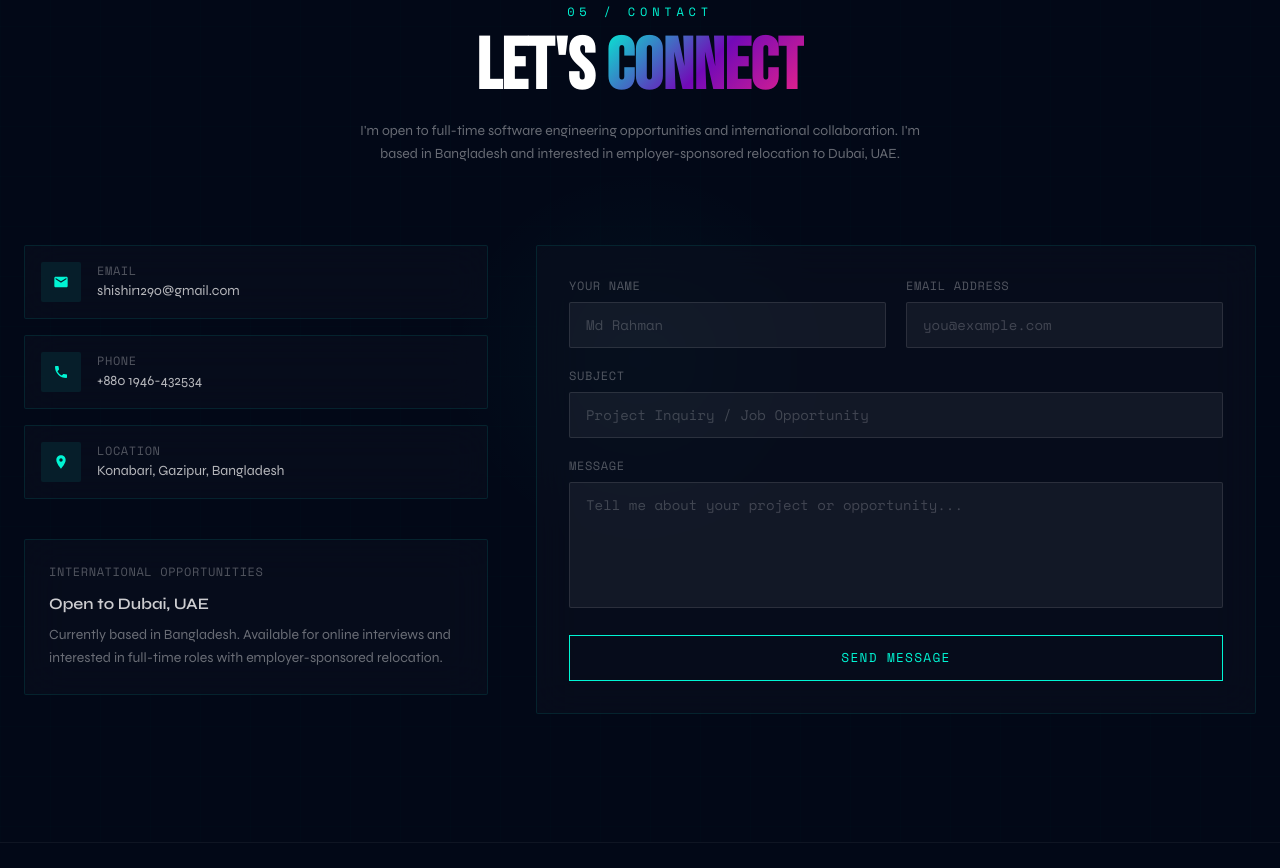
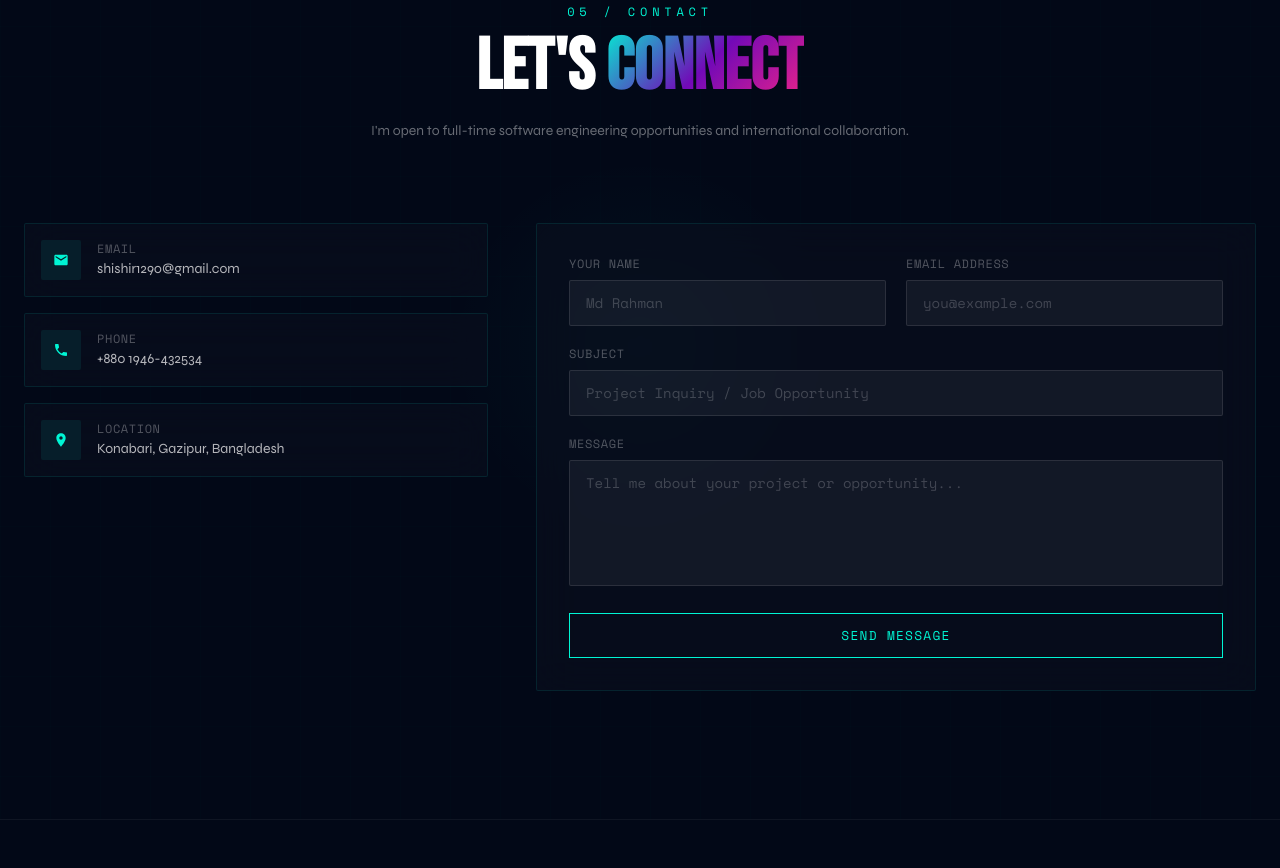
Before and after one commit to shishir1290/Portfolio, a Next.js app: page / in a window 1280 px wide. Shown: the part 9320-10188 px from the top of the page. Built offline with nearby package versions, Linux system fonts and the light colour scheme; no server answers.

Commit message:
Remove Dubai relocation section from contact page

```diff
--- a/components/sections/ContactSection.tsx
+++ b/components/sections/ContactSection.tsx
@@ -119,8 +119,7 @@ export default function ContactSection() {
           </h2>
           <p className="text-white/40 max-w-xl mx-auto text-sm leading-relaxed">
             I&apos;m open to full-time software engineering opportunities and
-            international collaboration. I&apos;m based in Bangladesh and interested
-            in employer-sponsored relocation to Dubai, UAE.
+            international collaboration.
           </p>
         </div>
 
@@ -166,12 +165,6 @@ export default function ContactSection() {
               ))}
             </div>
 
-            {/* International availability */}
-            <div className="glass-card p-6 rounded-sm">
-              <p className="text-xs text-white/30 tracking-wider mb-3" style={{ fontFamily: "Space Mono, monospace" }}>INTERNATIONAL OPPORTUNITIES</p>
-              <p className="text-white/80 font-semibold">Open to Dubai, UAE</p>
-              <p className="text-white/40 text-sm mt-2 leading-relaxed">Currently based in Bangladesh. Available for online interviews and interested in full-time roles with employer-sponsored relocation.</p>
-            </div>
           </div>
 
           {/* Contact Form */}
```
